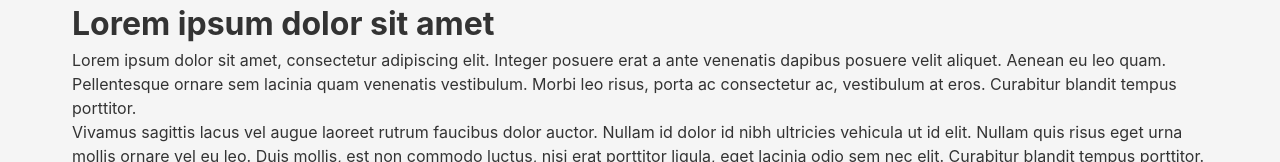
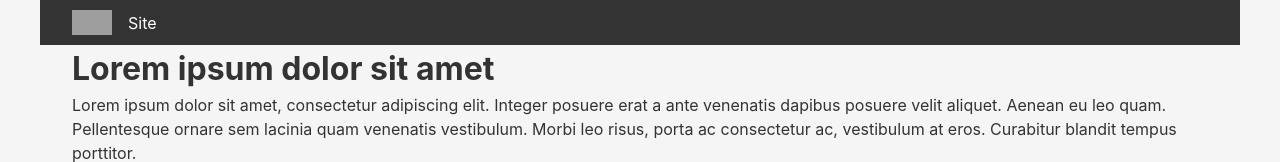
Before and after one commit to janslu/2025-01-09---scroll-prototype, a plain HTML site: page index.html in a window 1280 px wide. Shown: the top 162 px of the page. Drawn offline with nearby package versions, Linux system fonts and the light colour scheme; grey boxes are pictures that could not be loaded.

Commit message:
Animations

```diff
--- a/index.html
+++ b/index.html
@@ -9,6 +9,13 @@
       <script src="https://cdnjs.cloudflare.com/ajax/libs/gsap/3.12.4/ScrollTrigger.min.js"></script>
    </head>
    <body>
+      <header>
+         <div class="logo">
+            <img src="https://picsum.photos/800/500?random=10" alt="Logo" />
+            Site
+         </div>
+      </header>
+
       <main>
          <div class="content">
             <h1>Lorem ipsum dolor sit amet</h1>
@@ -117,7 +124,7 @@
          </div>
       </main>
       <footer>
-         <p>&copy; 2025 Your Website</p>
+         <p>&copy; 2025</p>
       </footer>
       <script src="script.js"></script>
    </body>
--- a/script.js
+++ b/script.js
@@ -7,7 +7,10 @@ window.addEventListener('load', () => {
     // Set initial states
     scrollItems.forEach((item, i) => {
         gsap.set(item, { opacity: i === 0 ? 1 : 0 });
-        gsap.set(item.querySelector('.caption'), { opacity: 0 });
+        gsap.set(item.querySelector('.caption'), {
+            opacity: 0,
+            y: 50
+        });
     });
 
     // Create main timeline
@@ -15,30 +18,68 @@ window.addEventListener('load', () => {
         scrollTrigger: {
             trigger: container,
             start: "center center",
-            end: () => `+=${(scrollItems.length - 1) * 100 * 10}vh`,
+            end: () => `+=${(scrollItems.length) * 100 * 30}vh`,
             pin: true,
-            scrub: 2,
-            markers: false // For debugging
+            scrub: 6,
+            markers: false
         }
     });
 
+    // Each section duration
+    const sectionDuration = 15;
+    const crossfadeDuration = 3;
+    const captionDelay = 1;
+    const captionFadeDuration = 2;
+
     // Add animations to timeline
     scrollItems.forEach((item, index) => {
+        const isLast = index === scrollItems.length - 1;
         const nextItem = scrollItems[index + 1];
         const caption = item.querySelector('.caption');
+        const startTime = index * sectionDuration;
 
         if (index === 0) {
-            tl.to(caption, { opacity: 1, duration: 1 }, 0);
+            // First caption animation only
+            tl.to(caption, {
+                opacity: 1,
+                y: 0,
+                duration: captionFadeDuration,
+                ease: "power2.out"
+            }, startTime + captionDelay);
         } else {
-            // Fade in current item and its caption
-            tl.to(item, { opacity: 1, duration: 3.75 }, index);
-            tl.to(caption, { opacity: 1, duration: 1 }, index + 1);
+            // Fade in current item (starts during previous item's fade out)
+            tl.to(item, {
+                opacity: 1,
+                duration: crossfadeDuration
+            }, startTime - crossfadeDuration);
+
+            // Animate caption
+            tl.to(caption, {
+                opacity: 1,
+                y: 0,
+                duration: captionFadeDuration,
+                ease: "power2.out"
+            }, startTime + captionDelay);
         }
 
         if (nextItem) {
-            // Fade out current item and its caption
-            tl.to(caption, { opacity: 0, duration: 1 }, index + 1.5);
-            tl.to(item, { opacity: 0, duration: 3.75 }, index + 1.5);
+            // Fade out caption before the crossfade (only for non-last items)
+            tl.to(caption, {
+                opacity: 0,
+                duration: captionFadeDuration
+            }, startTime + sectionDuration - crossfadeDuration - captionFadeDuration);
+
+            // Fade out current item
+            tl.to(item, {
+                opacity: 0,
+                duration: crossfadeDuration
+            }, startTime + sectionDuration - crossfadeDuration);
+        } else if (isLast) {
+            // For the last item, only fade out the image, keep caption visible
+            tl.to(item, {
+                opacity: 0,
+                duration: crossfadeDuration
+            }, startTime + sectionDuration + crossfadeDuration);
         }
     });
 });
--- a/styles.css
+++ b/styles.css
@@ -15,10 +15,30 @@ body {
 
 /* Header styles */
 header {
-    padding: 4rem 2rem;
+    padding: 10px 2rem;
     max-width: 1200px;
     margin: 0 auto;
     text-align: center;
+    position: -webkit-sticky;
+    position: sticky;
+    background-color: #333;
+    top: 0;
+    z-index: 100;
+    left: 0;
+    right: 0;
+
+
+    .logo {
+      display: flex;
+      justify-content: start;
+      align-items: center;
+      gap: 1rem;
+      color: #fff;
+      img {
+         max-width: 40px;
+         height: auto;
+      }
+    }
 }
 
 header h1 {
@@ -66,6 +86,8 @@ main > .content {
     max-width: calc(1200px - 4rem);
     aspect-ratio: 8/5;
     height: 100%;
+    padding: 0;
+    margin: 0;
 }
 
 .image-container img {
@@ -115,7 +137,7 @@ main > .content {
 footer {
     background-color: #333;
     color: white;
-    padding: 2rem;
+    padding: 5rem 0;
     text-align: center;
 }
 
```
Also changed, not shown: 1 other file.
